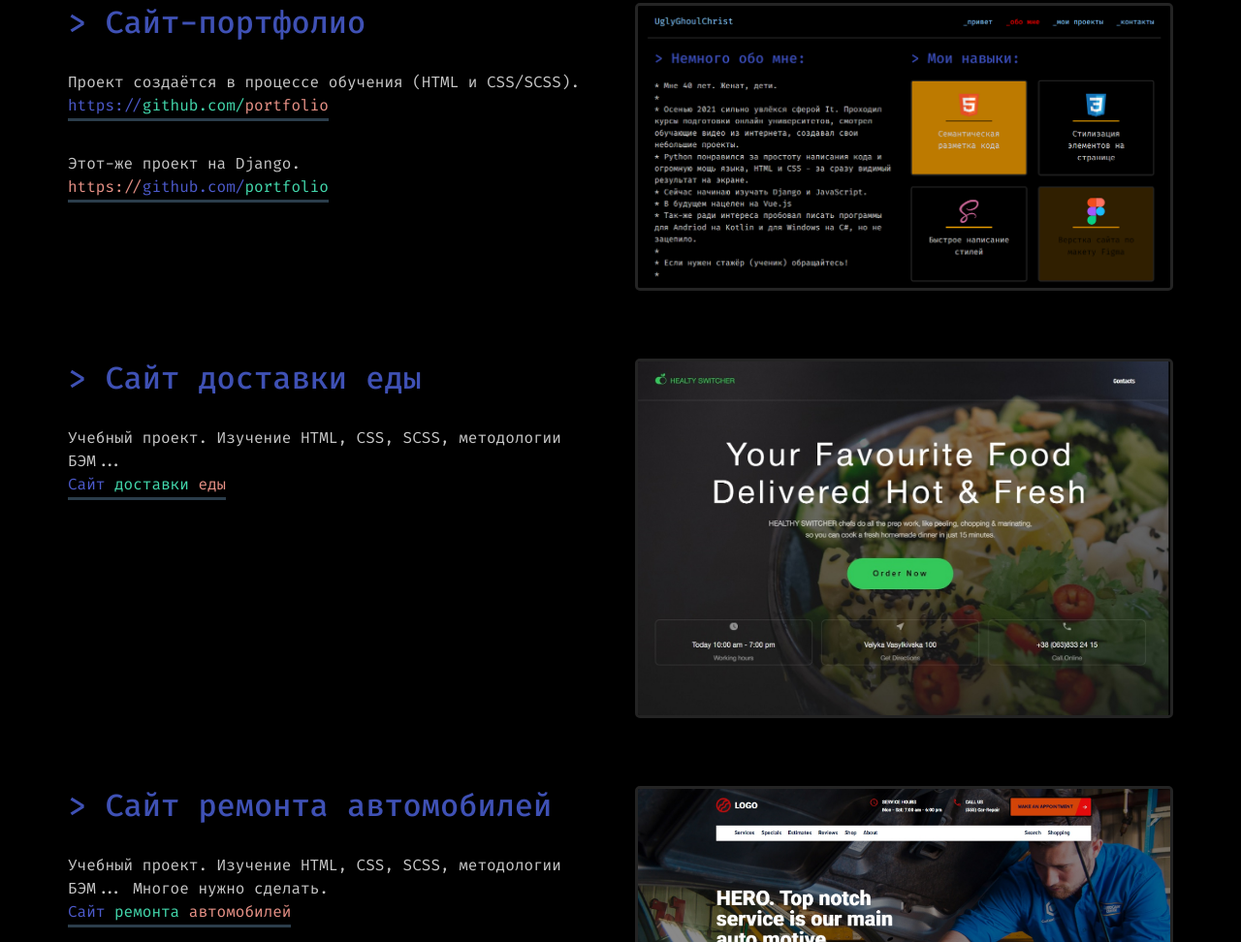
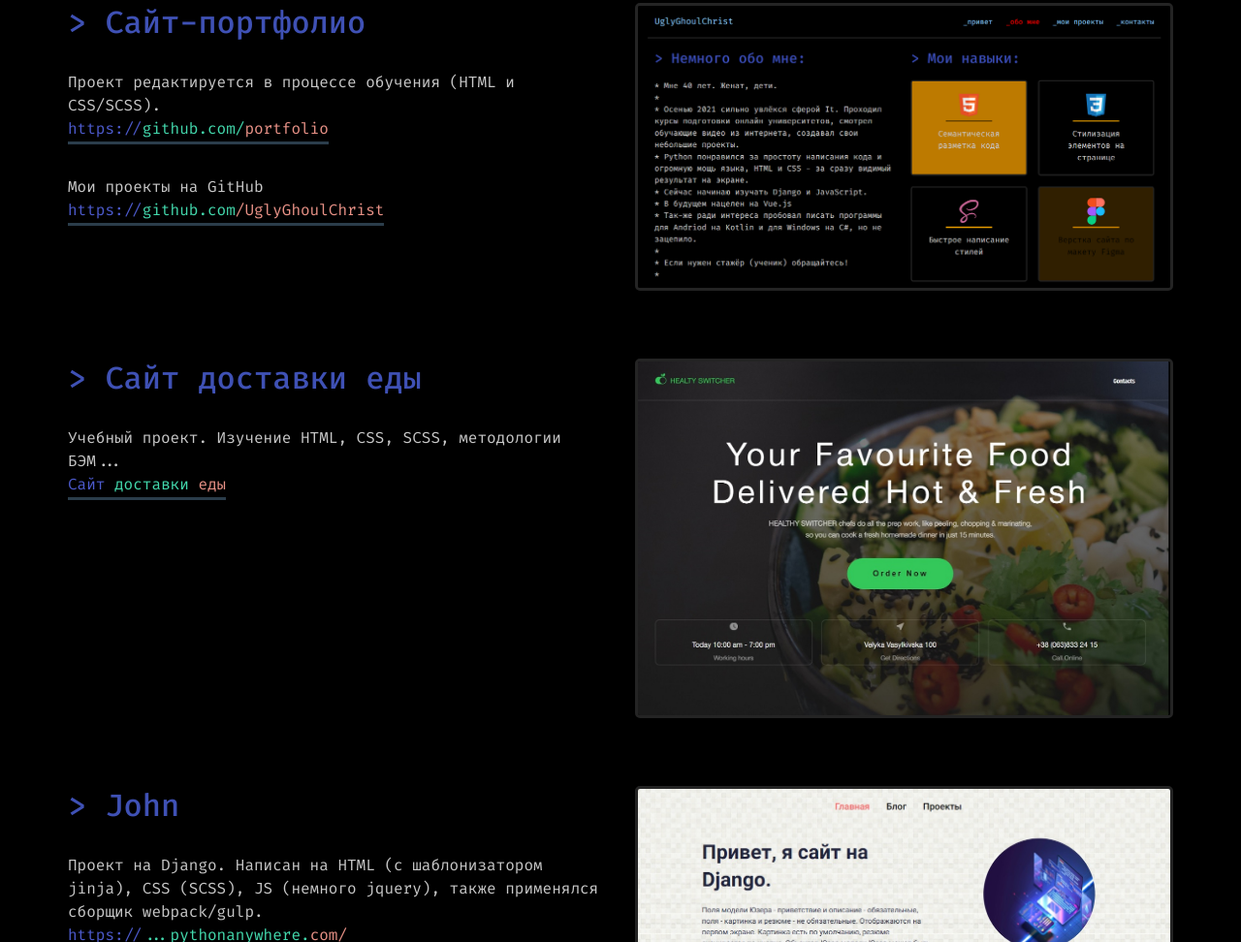
Before and after one commit to UglyGhoulChrist/portfolio, a plain HTML site: page src/index.html in a window 1280 px wide. Shown: the part 1828-2800 px from the top of the page at 97% size. Drawn offline with Linux system fonts and the light colour scheme.

Commit message:
Добавил проект John Django

```diff
--- a/src/index.html
+++ b/src/index.html
@@ -54,11 +54,6 @@
                         <div class="home__text">Привет. Меня зовут</div>
                         <h1 class="home__title">UglyGhoulChrist</h1>
                         <h2 class="home__subtitle">&gt; Я учусь на фронтенд / бэкенд разработчика</h2>
-                        <a class="home__link" href="https://github.com/UglyGhoulChrist" target="_blank">
-                            <span class="violet">// Мои </span>
-                            <span class="green">проекты </span>
-                            <span class="pink">на GitHub</span>
-                        </a>
                     </div>
                     <div class="__block">
                         <img src="img/home/image.webp" alt="Gadjets" class="home__image">
@@ -131,20 +126,22 @@
                 <section class="project" id="project">
                     <div class="__block">
                         <h2 class="project__subtitle">&gt; Сайт-портфолио</h2>
-                        <div class="project__subtext">Проект создаётся в процессе обучения (HTML и CSS/SCSS).
+                        <div class="project__subtext">Проект редактируется в процессе обучения (HTML и CSS/SCSS).
                         </div>
-                        <a href="https://github.com/UglyGhoulChrist/portfolio" target="_blank"
-                            class="project__link"><span class="violet">https://</span><span
-                                class="green">github.com/</span><span class="pink">portfolio</span></a>
+                        <a class="project__link" href="https://github.com/UglyGhoulChrist/portfolio" target="_blank">
+                            <span class="violet">https://</span><span class="green">github.com/</span><span
+                                class="pink">portfolio</span></a>
 
-                        <div class="project__subtext">Этот-же проект на Django.</div>
-                        <a href="https://github.com/UglyGhoulChrist/portfolio_project.git" target="_blank"
-                            class="project__link"><span class="pink">https://</span><span
-                                class="violet">github.com/</span><span class="green">portfolio</span></a>
+                        <div class="project__subtext">Мои проекты на GitHub</div>
+                        <a class="project__link" href="https://github.com/UglyGhoulChrist" target="_blank">
+                            <span class="violet">https://</span><span class="green">github.com</span><span
+                                class="pink">/UglyGhoulChrist</span>
+                        </a>
                     </div>
                     <div class="__block">
                         <img src="img/my-project/portfolio.webp" alt="Сайт-портфолио" class="project__image">
                     </div>
+
                     <div class="__block">
                         <h2 class="project__subtitle">&gt; Сайт доставки еды</h2>
                         <div class="project__subtext">Учебный проект. Изучение HTML, CSS, SCSS, методологии БЭМ...
@@ -156,10 +153,24 @@
                     <div class="__block">
                         <img src="img/my-project/healty_food.jpg" alt="Сайт доставки еды" class="project__image">
                     </div>
+
+                    <div class="__block">
+                        <h2 class="project__subtitle">&gt; John</h2>
+                        <div class="project__subtext">Проект на Django. Написан на HTML (с шаблонизатором jinja), CSS
+                            (SCSS), JS (немного jquery), также применялся сборщик webpack/gulp.
+                        </div>
+                        <a href="https://uglyghoulchrist.pythonanywhere.com/" target="_blank"
+                            class="project__link"><span class="violet">https://</span><span
+                                class="green">...pythonanywhere.</span><span class="pink">com/</span></a>
+                    </div>
+                    <div class="__block">
+                        <img src="img\my-project\JohnDjango.jpg" alt="Сайт John" class="project__image">
+                    </div>
+
                     <div class="__block">
                         <h2 class="project__subtitle">&gt; Сайт ремонта автомобилей</h2>
                         <div class="project__subtext">Учебный проект. Изучение HTML, CSS, SCSS, методологии БЭМ...
-                            Многое нужно сделать.</div>
+                            Многое нужно сделать. Особенно адаптив!</div>
                         <a href="sample-car-repair\src\index.html" target="_blank" class="project__link"><span
                                 class="violet">Сайт </span><span class="green">ремонта
                             </span><span class="pink">автомобилей </span></a>
```
Also changed, not shown: src/img/my-project/JohnDjango.jpg (added).
